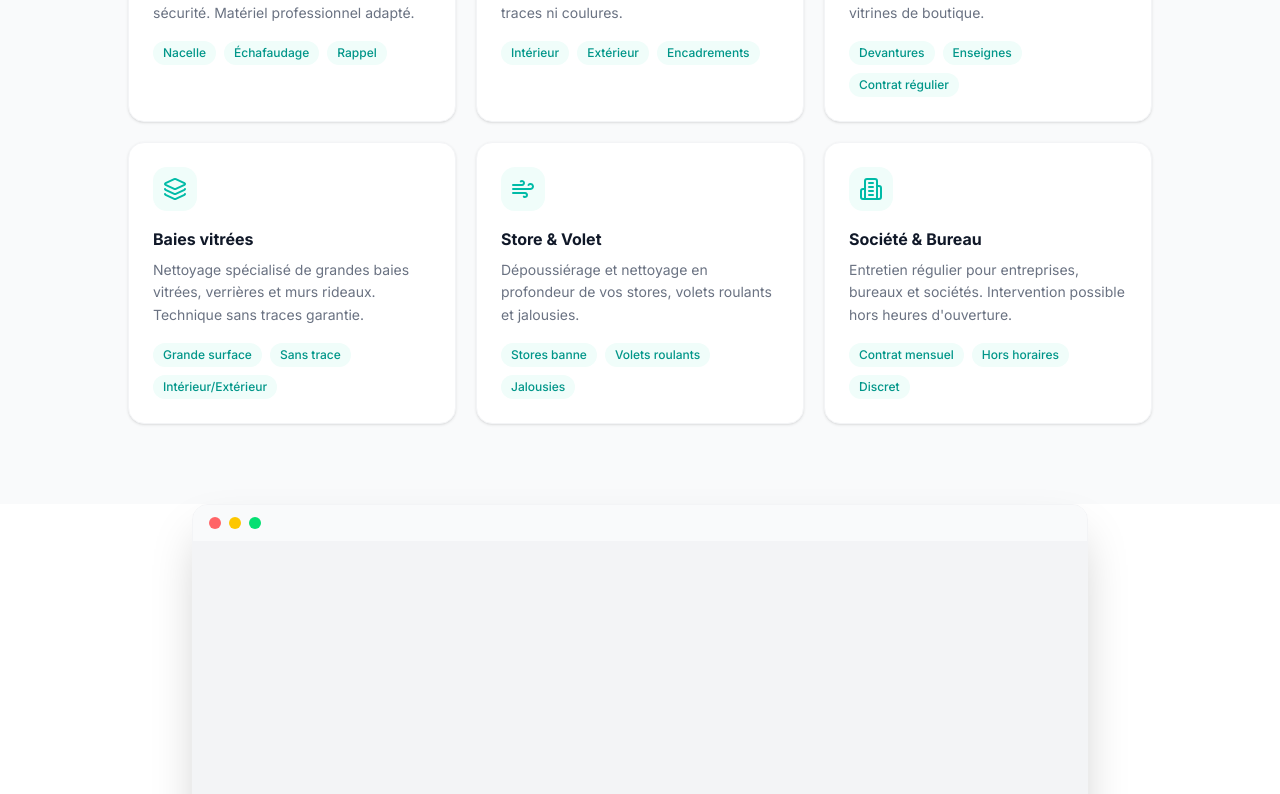
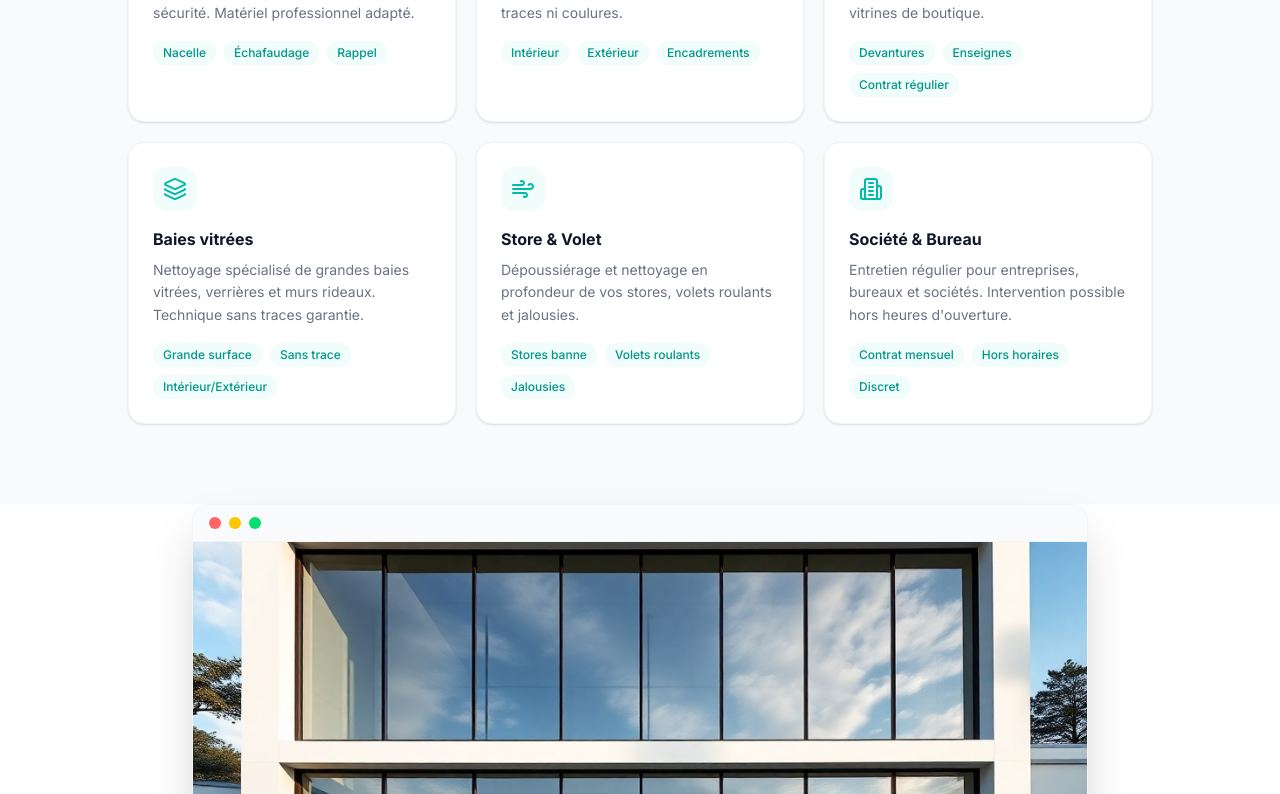
Before and after one commit to RENOLIX/vittre.github.io, a React (Vite) app: page / in a window 1280 px wide. Shown: the part 2006-2800 px from the top of the page. Built offline with nearby package versions, Linux system fonts and the light colour scheme.

Commit message:
Restore original showcase block behavior

```diff
--- a/src/pages/Index.tsx
+++ b/src/pages/Index.tsx
@@ -1,4 +1,4 @@
-import { useEffect, useRef, useState } from "react";
+import { useState } from "react";
 import { Link } from "react-router-dom";
 import { Building2, Home, ShoppingBag, Briefcase, Check, Lock, Phone, Mail, ArrowRight, Wind, Layers, MoveUp, MapPin } from "lucide-react";
 import StaggeredMenu from "@/components/StaggeredMenu.tsx";
@@ -159,48 +159,6 @@ function HeroSection() {
 }
 
 function WindowShowcase() {
-  const imageClipRef = useRef<HTMLDivElement>(null);
-  const imageRef = useRef<HTMLImageElement>(null);
-
-  useEffect(() => {
-    let frame = 0;
-
-    const updateImagePosition = () => {
-      frame = 0;
-      const container = imageClipRef.current;
-      const image = imageRef.current;
-      if (!container || !image) return;
-
-      const rect = container.getBoundingClientRect();
-      const viewportWidth = window.innerWidth;
-      const viewportHeight = window.innerHeight;
-
-      image.style.opacity =
-        rect.bottom <= 0 || rect.top >= viewportHeight ? "0" : "1";
-      image.style.clipPath = `inset(${Math.max(rect.top, 0)}px ${Math.max(
-        viewportWidth - rect.right,
-        0,
-      )}px ${Math.max(viewportHeight - rect.bottom, 0)}px ${Math.max(
-        rect.left,
-        0,
-      )}px)`;
-    };
-
-    const scheduleUpdate = () => {
-      if (!frame) frame = window.requestAnimationFrame(updateImagePosition);
-    };
-
-    scheduleUpdate();
-    window.addEventListener("scroll", scheduleUpdate, { passive: true });
-    window.addEventListener("resize", scheduleUpdate);
-
-    return () => {
-      if (frame) window.cancelAnimationFrame(frame);
-      window.removeEventListener("scroll", scheduleUpdate);
-      window.removeEventListener("resize", scheduleUpdate);
-    };
-  }, []);
-
   return (
     <section className="px-6 pb-16">
       <div className="max-w-4xl mx-auto">
@@ -210,25 +168,17 @@ function WindowShowcase() {
             <div className="w-3 h-3 rounded-full bg-yellow-400"></div>
             <div className="w-3 h-3 rounded-full bg-green-400"></div>
           </div>
-          <div
-            ref={imageClipRef}
-            className="relative h-56 w-full overflow-hidden bg-gray-100 sm:h-80"
-            role="img"
-            aria-label="Résultat de nettoyage de vitres"
-          >
-            <img
-              ref={imageRef}
-              src={`${import.meta.env.BASE_URL}images/showcase/original-window-showcase.png`}
-              alt=""
-              className="pointer-events-none fixed left-0 top-0 z-0 h-screen w-screen max-w-none object-cover object-center opacity-0 will-change-[clip-path]"
-            />
-          </div>
+          <div className="w-full h-80" style={{
+            backgroundImage: `url(${import.meta.env.BASE_URL}images/showcase/original-window-showcase.png)`,
+            backgroundAttachment: "fixed",
+            backgroundSize: "cover",
+            backgroundPosition: "center",
+          }} />
         </div>
       </div>
     </section>
   );
 }
-
 function SloganBanner() {
   return (
     <section className="py-14 px-6">
```
